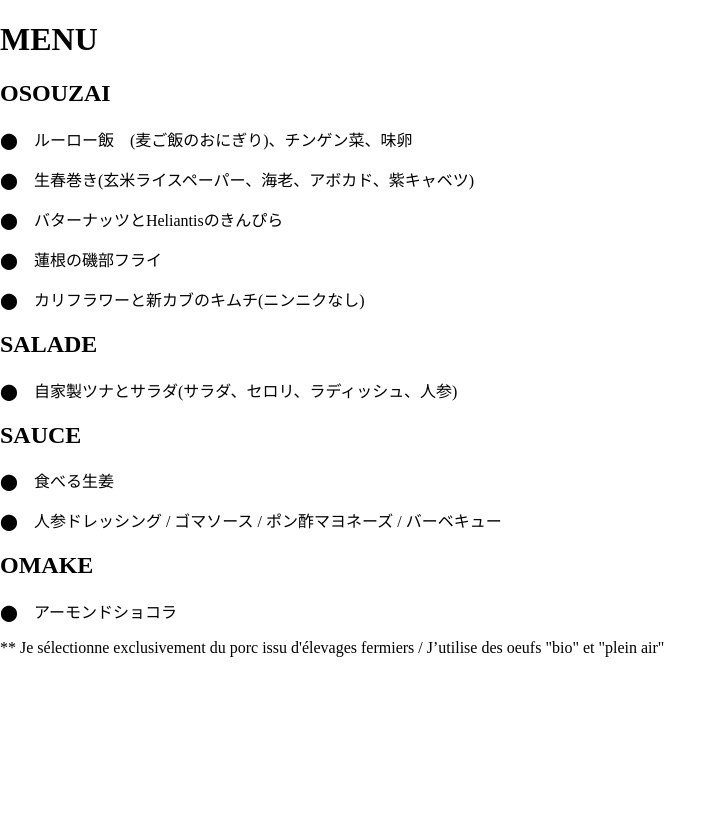
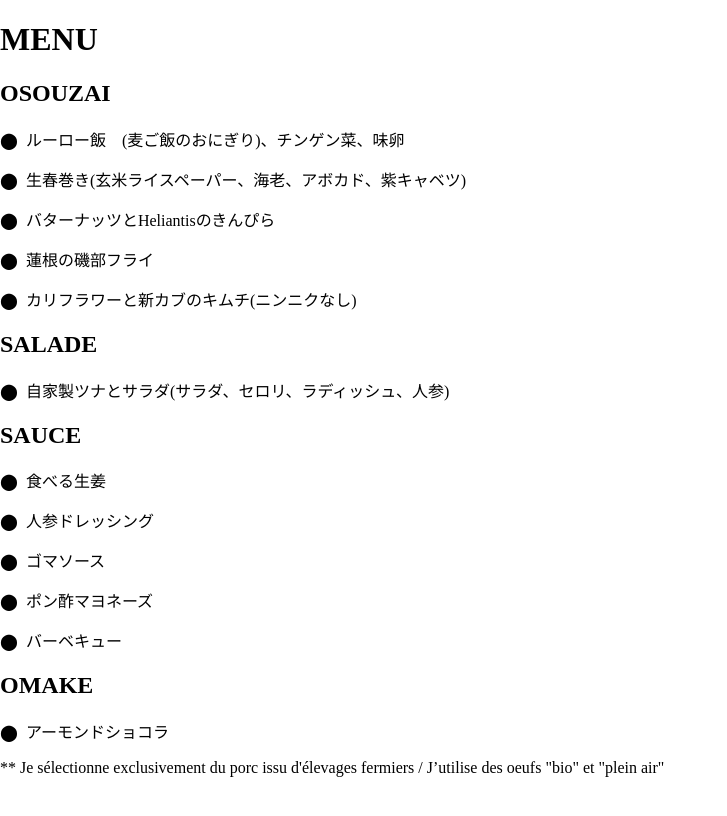
Before and after one commit to matsupin/main, a Jekyll site: the page built from menus/commande_etsuko_230324.html, in a window 1280 px wide. Shown: the top 816 px of the page, without its empty margins (0-727 px from the left). Built offline with Jekyll 4.4.1, drawn with Linux system fonts in a browser that asks for light colours.

Commit message:
Update commande_etsuko_230324.html

```diff
--- a/menus/commande_etsuko_230324.html
+++ b/menus/commande_etsuko_230324.html
@@ -12,11 +12,11 @@
         <h2 class="section-title">OSOUZAI</h2>
 
 
-        <p><span class="menu-dot">&#11044;</span> <span class="dish-text">&nbsp;&nbsp;&nbsp;<span class="highlight">ルーロー飯　(麦ご飯のおにぎり)、チンゲン菜、味卵</p>
-        <p><span class="menu-dot">&#11044;</span> <span  class="dish-text">&nbsp;&nbsp;&nbsp;<span class="highlight">生春巻き(玄米ライスペーパー、海老、アボカド、紫キャベツ)</p>
-        <p><span class="menu-dot">&#11044;</span> <span  class="dish-text">&nbsp;&nbsp;&nbsp;<span class="highlight">バターナッツとHeliantisのきんぴら</p>
-        <p><span class="menu-dot">&#11044;</span> <span  class="dish-text">&nbsp;&nbsp;&nbsp;<span class="highlight">蓮根の磯部フライ</p>
-        <p><span class="menu-dot">&#11044;</span> <span  class="dish-text">&nbsp;&nbsp;&nbsp;<span class="highlight">カリフラワーと新カブのキムチ(ニンニクなし)</p>
+        <p><span class="menu-dot">&#11044;</span> <span class="dish-text">&nbsp;<span class="highlight">ルーロー飯　(麦ご飯のおにぎり)、チンゲン菜、味卵</p>
+        <p><span class="menu-dot">&#11044;</span> <span  class="dish-text">&nbsp;<span class="highlight">生春巻き(玄米ライスペーパー、海老、アボカド、紫キャベツ)</p>
+        <p><span class="menu-dot">&#11044;</span> <span  class="dish-text">&nbsp;<span class="highlight">バターナッツとHeliantisのきんぴら</p>
+        <p><span class="menu-dot">&#11044;</span> <span  class="dish-text">&nbsp;<span class="highlight">蓮根の磯部フライ</p>
+        <p><span class="menu-dot">&#11044;</span> <span  class="dish-text">&nbsp;<span class="highlight">カリフラワーと新カブのキムチ(ニンニクなし)</p>
 
 
     </section>
@@ -26,7 +26,7 @@
     <section class="menu-section">
         <h2 class="section-title">SALADE</h2>
 
-        <p><span class="menu-dot">&#11044;</span> <span  class="dish-text">&nbsp;&nbsp;&nbsp;<span class="highlight">自家製ツナとサラダ(サラダ、セロリ、ラディッシュ、人参)</p>
+        <p><span class="menu-dot">&#11044;</span> <span  class="dish-text">&nbsp;<span class="highlight">自家製ツナとサラダ(サラダ、セロリ、ラディッシュ、人参)</p>
 
 
     </section>
@@ -36,8 +36,11 @@
     <section class="menu-section">
         <h2 class="section-title">SAUCE</h2>
 
-        <p><span class="menu-dot">&#11044;</span> <span  class="dish-text">&nbsp;&nbsp;&nbsp;<span class="highlight">食べる生姜</p>
-        <p><span class="menu-dot">&#11044;</span> <span  class="dish-text">&nbsp;&nbsp;&nbsp;<span class="highlight">人参ドレッシング / ゴマソース / ポン酢マヨネーズ / バーベキュー</p>
+        <p><span class="menu-dot">&#11044;</span> <span  class="dish-text">&nbsp;<span class="highlight">食べる生姜</p>
+        <p><span class="menu-dot">&#11044;</span> <span  class="dish-text">&nbsp;<span class="highlight">人参ドレッシング</p>
+        <p><span class="menu-dot">&#11044;</span> <span  class="dish-text">&nbsp;<span class="highlight">ゴマソース</p>
+        <p><span class="menu-dot">&#11044;</span> <span  class="dish-text">&nbsp;<span class="highlight">ポン酢マヨネーズ</p>
+        <p><span class="menu-dot">&#11044;</span> <span  class="dish-text">&nbsp;<span class="highlight">バーベキュー</p>
 
     </section>
 
@@ -46,7 +49,7 @@
     <section class="menu-section">
         <h2 class="section-title">OMAKE</h2>
 
-        <p><span class="menu-dot">&#11044;</span> <span  class="dish-text">&nbsp;&nbsp;&nbsp;<span class="highlight">アーモンドショコラ</p>
+        <p><span class="menu-dot">&#11044;</span> <span  class="dish-text">&nbsp;<span class="highlight">アーモンドショコラ</p>
 
 
     </section>
```
